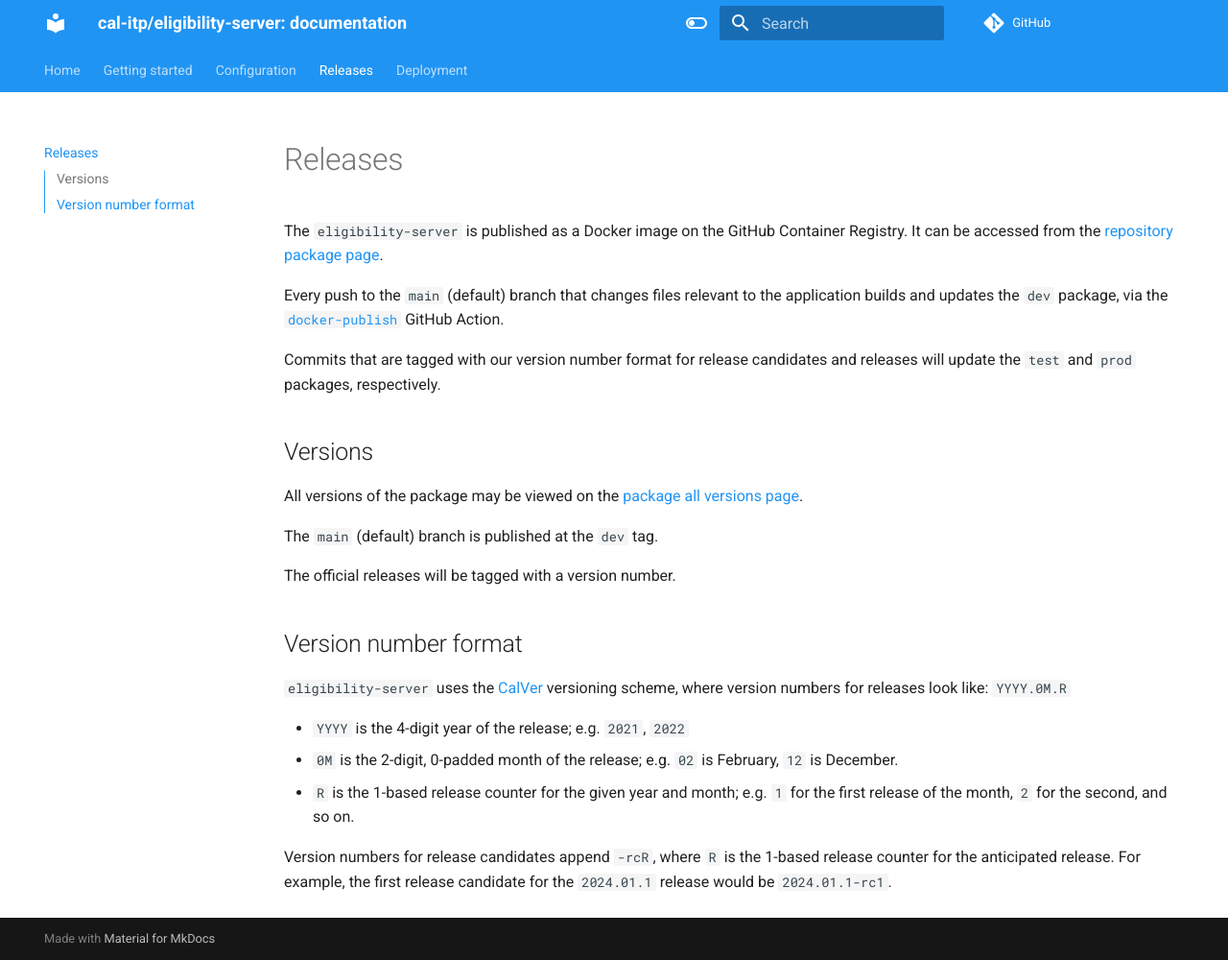
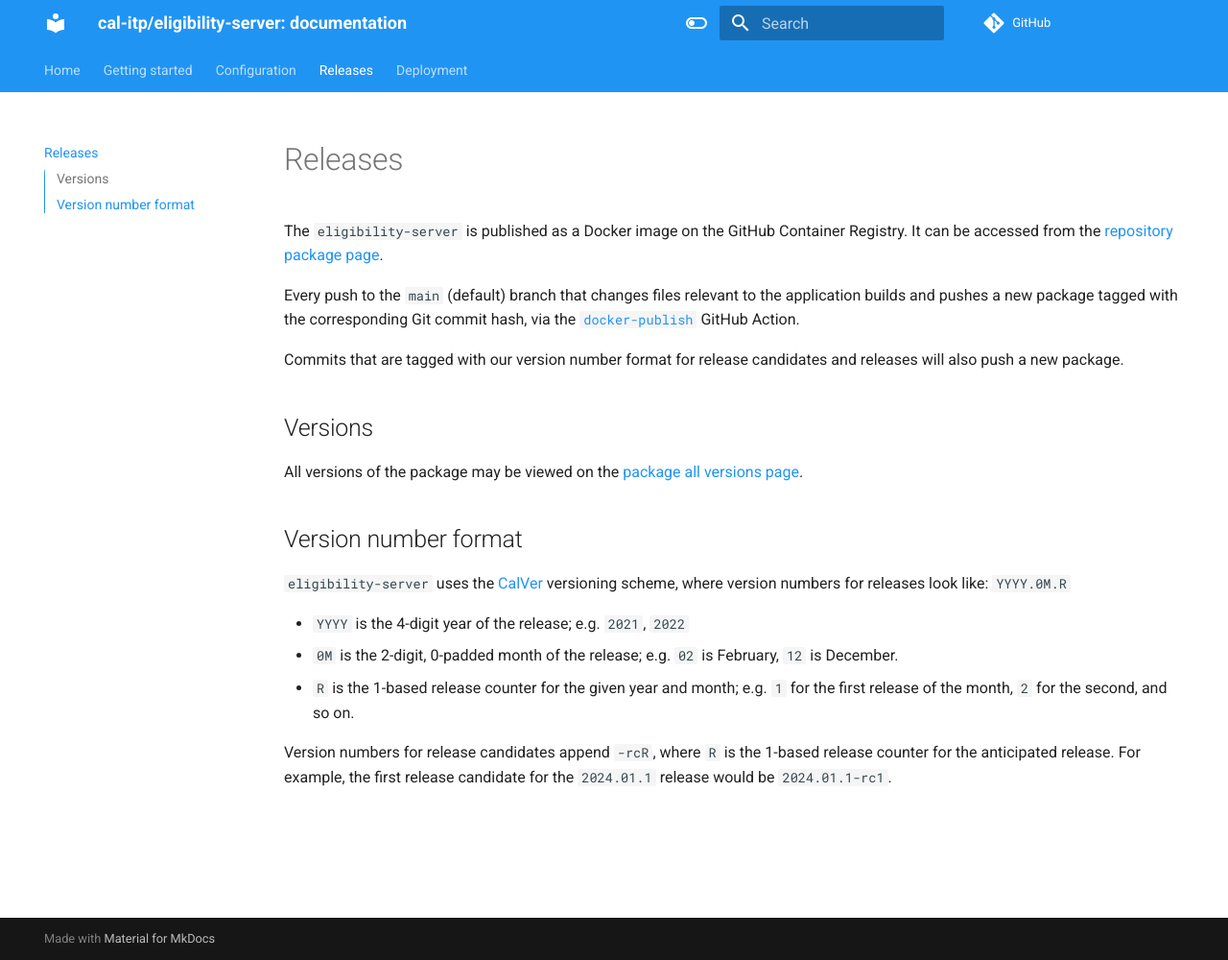
Before and after one commit to cal-itp/eligibility-server, an MkDocs documentation site: the page built from docs/releases.md, in a window 1280 px wide and 1000 px high. Shown: the whole window at 96% size. Built offline with MkDocs 1.6.1 and Material for MkDocs 9.7.7, drawn with Linux system fonts in a browser that asks for light colours; nearby versions of some CDN libraries; comment, search, counter and statistics services are not loaded.

Commit message:
docs: remove outdated docs about package tags
as of c94a3665, we no longer tag the packages as `dev`, `test`, or
`prod` since our CI config just pulls new packages based on Git commit.

```diff
--- a/docs/releases.md
+++ b/docs/releases.md
@@ -2,17 +2,13 @@
 
 The `eligibility-server` is published as a Docker image on the GitHub Container Registry. It can be accessed from the [repository package page](https://github.com/cal-itp/eligibility-server/pkgs/container/eligibility-server).
 
-Every push to the `main` (default) branch that changes files relevant to the application builds and updates the `dev` package, via the [`docker-publish`](https://github.com/cal-itp/eligibility-server/blob/main/.github/workflows/docker-publish.yml) GitHub Action.
+Every push to the `main` (default) branch that changes files relevant to the application builds and pushes a new package tagged with the corresponding Git commit hash, via the [`docker-publish`](https://github.com/cal-itp/eligibility-server/blob/main/.github/workflows/docker-publish.yml) GitHub Action.
 
-Commits that are tagged with our version number format for release candidates and releases will update the `test` and `prod` packages, respectively.
+Commits that are tagged with our version number format for release candidates and releases will also push a new package.
 
 ## Versions
 
 All versions of the package may be viewed on the [package all versions page](https://github.com/cal-itp/eligibility-server/pkgs/container/eligibility-server/versions).
-
-The `main` (default) branch is published at the `dev` tag.
-
-The official releases will be tagged with a version number.
 
 ## Version number format
 
```
